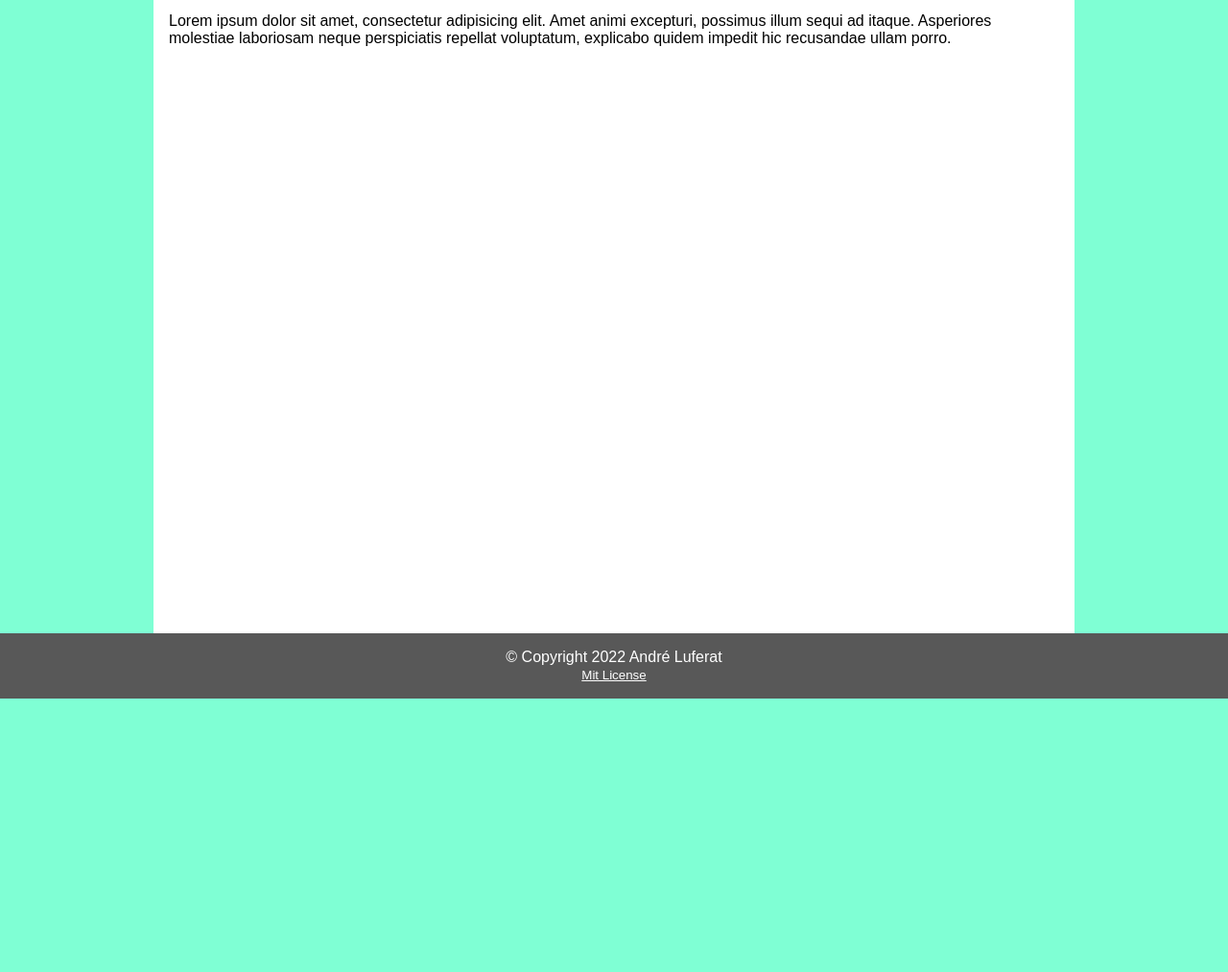
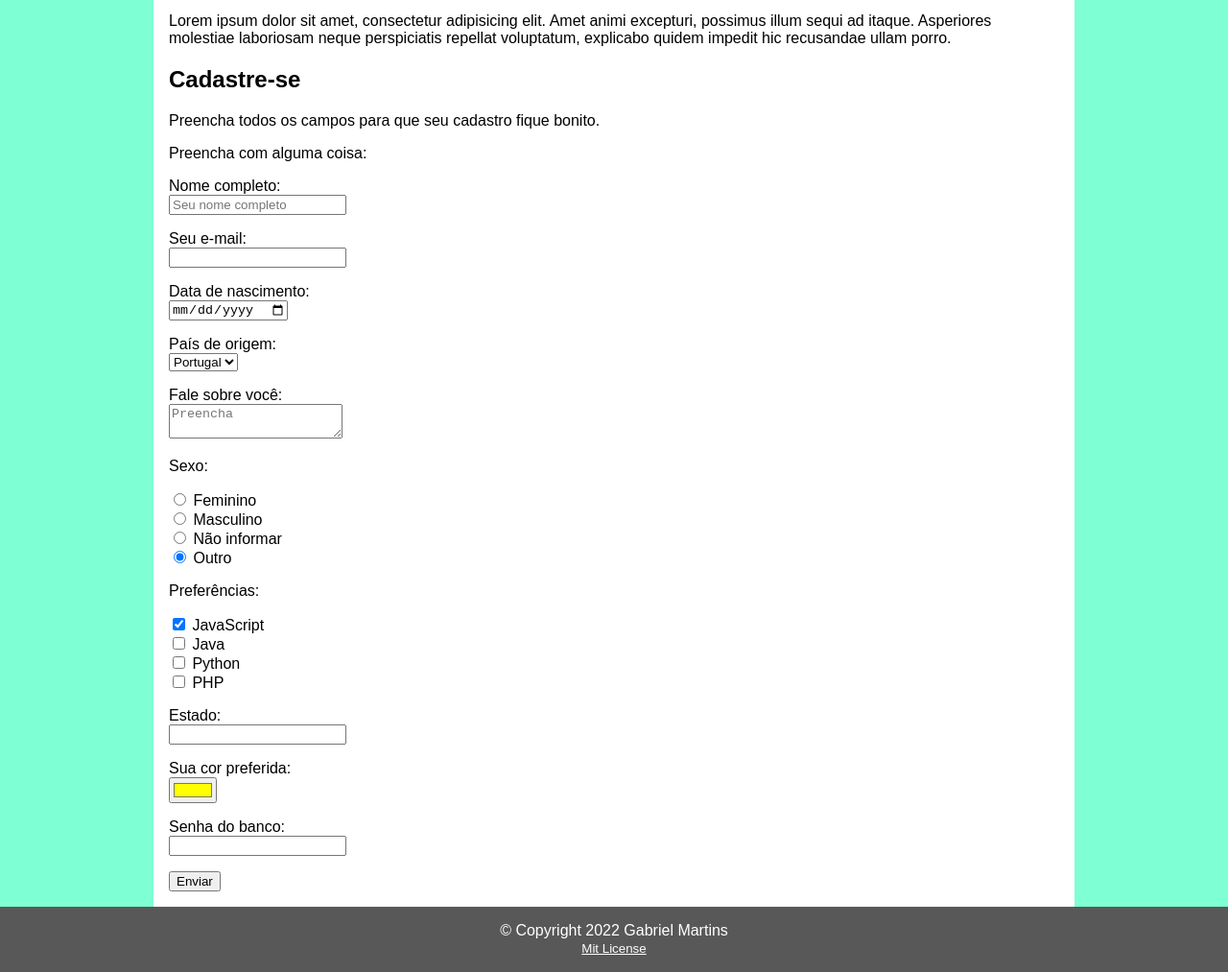
Before and after one commit to XflashyZ/Testforms, a plain HTML site: page index.html in a window 1280 px wide. Shown: the part 72-1085 px from the top of the page at 96% size. Before the commit the page ends 800 px from the top, so only its background shows below. Drawn offline with Linux system fonts and the light colour scheme.

Commit message:
2022/01/12
testforms

```diff
--- a/index.html
+++ b/index.html
@@ -31,7 +31,6 @@
         .wrap {
             position: relative;
             width: 100%;
-            height: 100%;
             max-width: 960px;
             min-width: 280px;
             margin: auto;
@@ -58,6 +57,10 @@
         footer a {
             color: white;
         }
+
+        label {
+            display: block;
+        }
     </style>
 </head>
 
@@ -69,12 +72,94 @@
 
         <p>Lorem ipsum dolor sit amet, consectetur adipisicing elit. Amet animi excepturi, possimus illum sequi ad itaque. Asperiores molestiae laboriosam neque perspiciatis repellat voluptatum, explicabo quidem impedit hic recusandae ullam porro.</p>
 
+        <h2>Cadastre-se</h2>
+        <p>Preencha todos os campos para que seu cadastro fique bonito.</p>
 
+        <form action="#" method="post" name="cadastro" id="formCadastro">
+
+            <p>
+                <label for="nada">Preencha com alguma coisa:</label>
+                <input type="hidden" name="nada" id="nada" value="Nada aqui">
+            </p>
+
+            <p>
+                <label for="nome">Nome completo:</label>
+                <input type="text" name="nome" id="nome" placeholder="Seu nome completo">
+            </p>
+
+            <p>
+                <label for="email">Seu e-mail:</label>
+                <input type="email" name="email" id="email">
+            </p>
+
+            <p>
+                <label for="nascimento">Data de nascimento:</label>
+                <input type="date" name="nascimento" id="nascimento">
+            </p>
+
+            <p>
+                <label for="pais">País de origem:</label>
+                <select name="pais" id="pais">
+                    <option value="Brasil">Brasil</option>
+                    <option value="Portugal" selected>Portugal</option>
+                    <option value="Angola">Angola</option>
+                </select>
+            </p>
+
+            <p>
+                <label for="sobre">Fale sobre você:</label>
+                <textarea name="sobre" id="sobre" placeholder="Preencha"></textarea>
+            </p>
+
+            <p>
+                <label>Sexo:</label>
+            <div><label><input type="radio" name="sexo" id="sexo" value="Feminino"> Feminino</label></div>
+            <div><label><input type="radio" name="sexo" id="sexo" value="Masculino"> Masculino</label></div>
+            <div><label><input type="radio" name="sexo" id="sexo" value="Não informar"> Não informar</label></div>
+            <div><label><input type="radio" name="sexo" id="sexo" value="Outro" checked> Outro</label></div>
+            </p>
+
+            <p>
+                <label>Preferências:</label>
+            <div><label><input type="checkbox" name="preferencias" id="preferencias" value="JavaScript" checked> JavaScript</label></div>
+            <div><label><input type="checkbox" name="preferencias" id="preferencias" value="Java"> Java</label></div>
+            <div><label><input type="checkbox" name="preferencias" id="preferencias" value="Python"> Python</label></div>
+            <div><label><input type="checkbox" name="preferencias" id="preferencias" value="PHP"> PHP</label></div>
+            </p>
+
+            <p>
+                <label for="estado">Estado:</label>
+                <input list="estado">
+                <datalist id="estado">
+                    <option value="Rio de Janeiro">
+                    <option value="São Paulo">
+                    <option value="Minas Gerais">
+                    <option value="Pananá">
+                    <option value="Amazonas">
+                </datalist>
+            </p>
+
+            <p>
+                <label for="cor">Sua cor preferida:</label>
+                <input type="color" id="cor" name="cor" value="#ffff00">
+            </p>
+
+            <p>
+                <label for="senha">Senha do banco:</label>
+                <input type="password" name="senha" id="senha">
+            </p>
+
+            <p>
+                <label for="enviar"></label>
+                <input type="submit" value="Enviar">
+            </p>
+
+        </form>
 
     </div>
 
     <footer>
-        &copy; Copyright 2022 André Luferat<br><small><a href="https://opensource.org/licenses/MIT" target="_blank">Mit License</a></small>
+        &copy; Copyright 2022 Gabriel Martins <br><small><a href="https://opensource.org/licenses/MIT" target="_blank">Mit License</a></small>
     </footer>
 
 </body>
```
Also changed, not shown: contato.html (added, +61 -0 lines), 1 other file.
